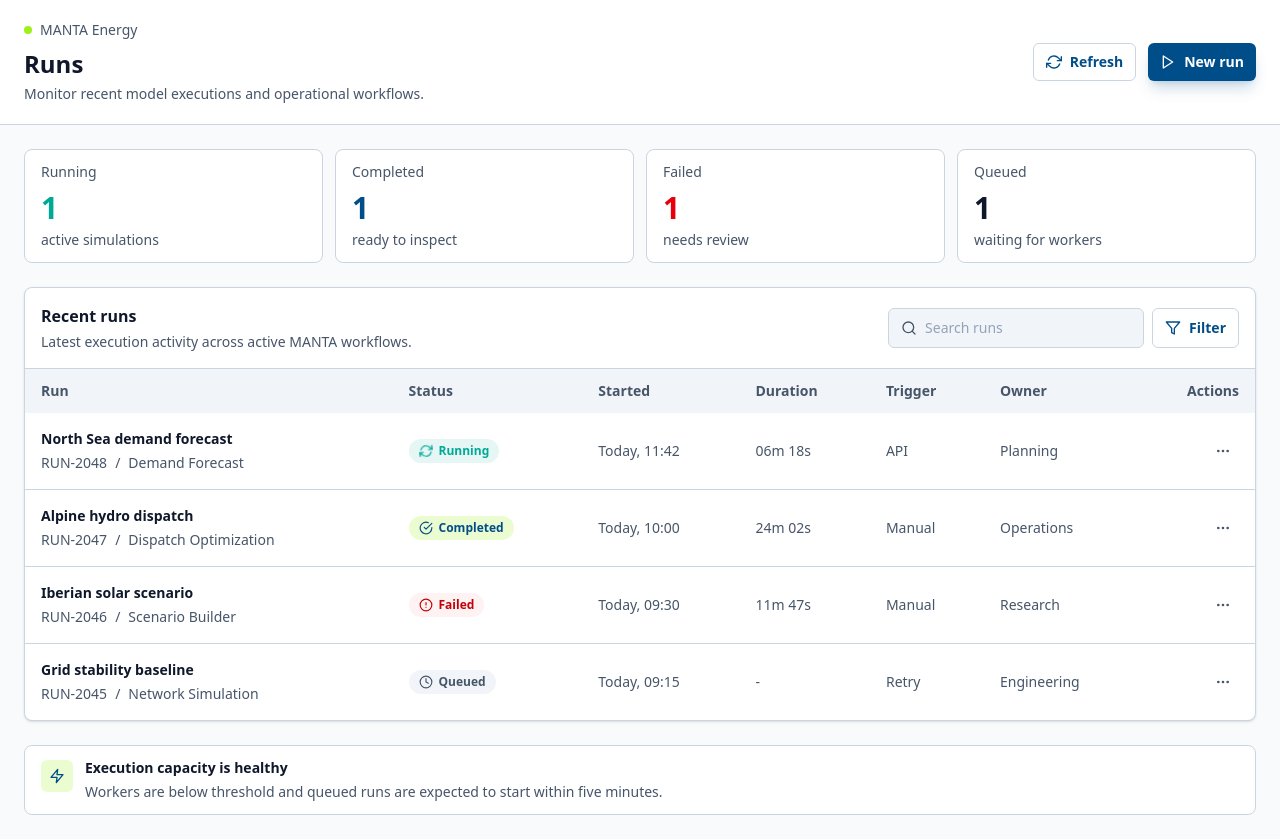
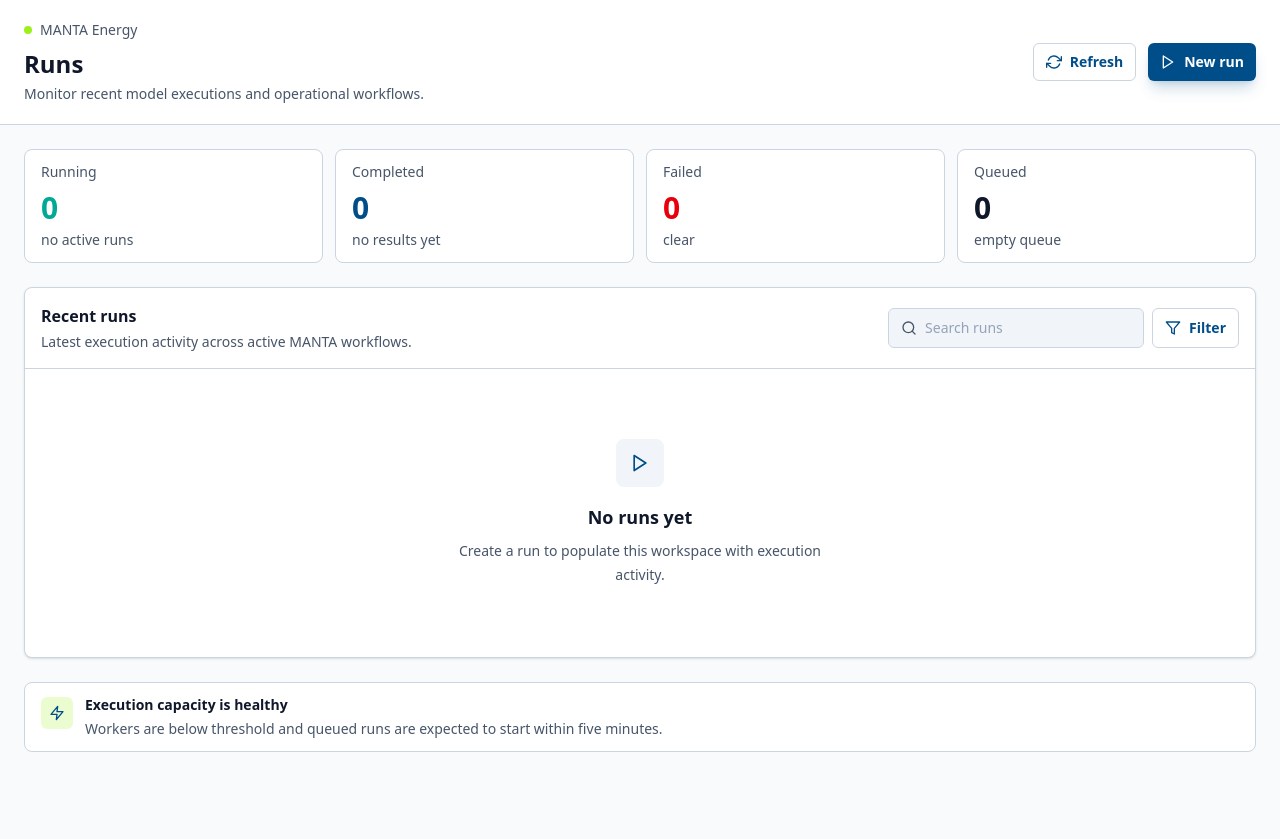
Before and after one commit to manta-plan/manta, a React (Vite) app in the folder frontend/: page / in a window 1280 px wide. After the commit the page ends 800 px from the top, so only its background shows below. Built offline with nearby package versions, Linux system fonts and the light colour scheme; a web font is replaced by a local one.

Commit message:
feat(frontend): add demo run loading state

```diff
--- a/frontend/src/pages/home.tsx
+++ b/frontend/src/pages/home.tsx
@@ -1,5 +1,6 @@
 import { Button } from "@base-ui/react/button";
 import { Menu } from "@base-ui/react/menu";
+import { useState } from "react";
 import {
   FiAlertCircle,
   FiCheckCircle,
@@ -14,14 +15,7 @@ import {
   FiZap,
 } from "react-icons/fi";
 
-const runStats = [
-  { label: "Running", value: "1", tone: "text-secondary", detail: "active simulations" },
-  { label: "Completed", value: "1", tone: "text-primary", detail: "ready to inspect" },
-  { label: "Failed", value: "1", tone: "text-red-600", detail: "needs review" },
-  { label: "Queued", value: "1", tone: "text-text", detail: "waiting for workers" },
-];
-
-const runs = [
+const demoRuns = [
   {
     id: "RUN-2048",
     name: "North Sea demand forecast",
@@ -74,6 +68,46 @@ const runs = [
 ];
 
 export function HomePage() {
+  const [runs, setRuns] = useState<typeof demoRuns>([]);
+  const [isLoadingRuns, setIsLoadingRuns] = useState(false);
+  const hasRuns = runs.length > 0;
+
+  const runStats = [
+    {
+      label: "Running",
+      value: String(runs.filter((run) => run.status === "Running").length),
+      tone: "text-secondary",
+      detail: hasRuns ? "active simulations" : "no active runs",
+    },
+    {
+      label: "Completed",
+      value: String(runs.filter((run) => run.status === "Completed").length),
+      tone: "text-primary",
+      detail: hasRuns ? "ready to inspect" : "no results yet",
+    },
+    {
+      label: "Failed",
+      value: String(runs.filter((run) => run.status === "Failed").length),
+      tone: "text-red-600",
+      detail: hasRuns ? "needs review" : "clear",
+    },
+    {
+      label: "Queued",
+      value: String(runs.filter((run) => run.status === "Queued").length),
+      tone: "text-text",
+      detail: hasRuns ? "waiting for workers" : "empty queue",
+    },
+  ];
+
+  function handleNewRun() {
+    setIsLoadingRuns(true);
+
+    window.setTimeout(() => {
+      setRuns(demoRuns);
+      setIsLoadingRuns(false);
+    }, 1000);
+  }
+
   return (
     <main className="bg-background text-text min-h-svh">
       <header className="border-border bg-surface border-b">
@@ -94,9 +128,17 @@ export function HomePage() {
               <FiRefreshCw className="size-4" aria-hidden="true" />
               Refresh
             </Button>
-            <Button className="bg-primary text-primary-foreground hover:bg-primary-hover active:bg-primary-active focus-visible:outline-secondary shadow-primary/20 inline-flex items-center gap-2 rounded-md px-3 py-2 text-sm font-semibold shadow-lg transition focus-visible:outline-2 focus-visible:outline-offset-2">
+            <Button
+              className="bg-primary text-primary-foreground hover:bg-primary-hover active:bg-primary-active focus-visible:outline-secondary shadow-primary/20 inline-flex items-center gap-2 rounded-md px-3 py-2 text-sm font-semibold shadow-lg transition focus-visible:outline-2 focus-visible:outline-offset-2 disabled:cursor-not-allowed disabled:opacity-70"
+              disabled={isLoadingRuns}
+              onClick={handleNewRun}
+            >
+              {isLoadingRuns ? (
+                <FiRefreshCw className="size-4 animate-spin" aria-hidden="true" />
+              ) : (
                 <FiPlay className="size-4" aria-hidden="true" />
-              New run
+              )}
+              {isLoadingRuns ? "Starting..." : "New run"}
             </Button>
           </div>
         </div>
@@ -141,6 +183,7 @@ export function HomePage() {
             </div>
           </div>
 
+          {hasRuns ? (
             <div className="overflow-x-auto">
               <table className="w-full min-w-[880px] border-collapse text-left text-sm">
                 <thead className="bg-surface-alt text-text-secondary">
@@ -217,6 +260,27 @@ export function HomePage() {
                 </tbody>
               </table>
             </div>
+          ) : (
+            <div className="grid min-h-72 place-items-center px-6 py-12 text-center">
+              <div className="max-w-sm">
+                <div className="bg-surface-alt text-primary mx-auto mb-4 flex size-12 items-center justify-center rounded-lg">
+                  {isLoadingRuns ? (
+                    <FiRefreshCw className="size-5 animate-spin" aria-hidden="true" />
+                  ) : (
+                    <FiPlay className="size-5" aria-hidden="true" />
+                  )}
+                </div>
+                <h3 className="text-lg font-semibold tracking-normal">
+                  {isLoadingRuns ? "Starting demo run" : "No runs yet"}
+                </h3>
+                <p className="text-text-secondary mt-2 text-sm leading-6">
+                  {isLoadingRuns
+                    ? "Preparing sample executions for the workspace."
+                    : "Create a run to populate this workspace with execution activity."}
+                </p>
+              </div>
+            </div>
+          )}
         </section>
 
         <section className="border-border bg-surface rounded-lg border px-4 py-3">
```
Lines whose indentation alone changed are shown as unchanged.
